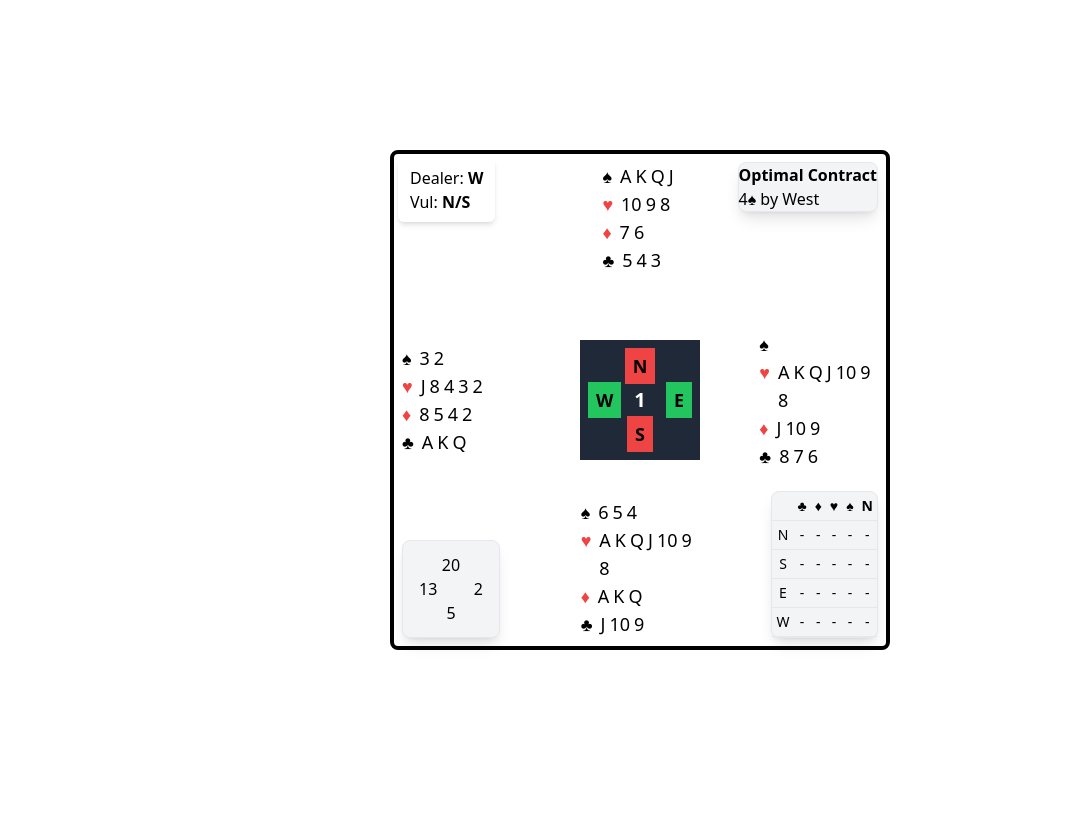
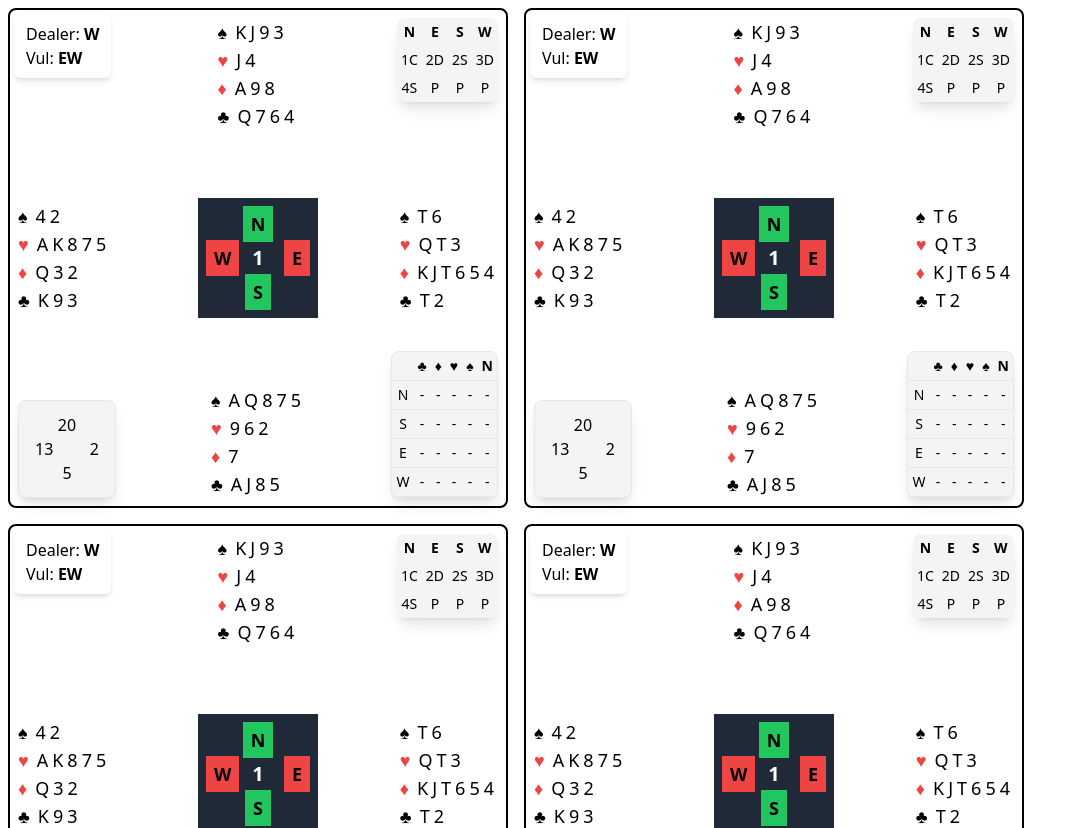
Before and after one commit to jacquicollier/ukbridge-club-website, a Next.js app: page /hand in a window 1280 px wide. Shown: the top 828 px of the page, without its empty margins (0-1079 px from the left). Before the commit the page ends 800 px from the top, so only its background shows below. Built offline with nearby package versions, Linux system fonts and the light colour scheme; what aws-amplify would draw is missing.

Commit message:
Hand layout

```diff
--- a/package.json
+++ b/package.json
@@ -23,7 +23,8 @@
     "next": "15.1.6",
     "react": "^19.0.0",
     "react-dom": "^19.0.0",
-    "xml2js": "^0.6.2"
+    "xml2js": "^0.6.2",
+    "yup": "^1.6.1"
   },
   "devDependencies": {
     "@aws-amplify/backend": "^1.14.1",
--- /dev/null
+++ b/src/app/components/AuctionTable.tsx
@@ -0,0 +1,60 @@
+import React from 'react';
+import { ValueAndDetails } from '@/app/model/pbn/hand';
+
+const directions = ['N', 'E', 'S', 'W'];
+
+export default function AuctionTable(props: { auction: ValueAndDetails }) {
+  // Flatten auction details into a single array of bids
+  const bids = props.auction.details.flatMap((line) => line.split(' '));
+
+  // Determine the starting index based on the first bid position
+  const startIndex = directions.indexOf(props.auction.value);
+
+  // Rotate bids to always align with N starting in column 1
+  const rotatedBids = bids.map((bid, i) => ({
+    position: (startIndex + i) % 4, // Rotate position within N, E, S, W
+    bid,
+  }));
+
+  // Organize bids into rows of 4, ensuring correct positioning
+  const formattedBids: string[][] = [];
+  for (let i = 0; i < rotatedBids.length; i += 4) {
+    const row = ['', '', '', '']; // Empty placeholders for each seat
+    rotatedBids.slice(i, i + 4).forEach(({ position, bid }) => {
+      row[position] = bid; // Place bid in the correct column
+    });
+    formattedBids.push(row);
+  }
+
+  return (
+    //   <div className='absolute right-2 top-2 rounded-lg border bg-gray-100 shadow-lg'>
+    //   <h3 className='font-bold'>Optimal Contract</h3>
+    //   <p>4♠ by West</p>
+    // </div>
+
+    <div className='absolute right-2 top-2 rounded-lg bg-gray-100 shadow-lg'>
+      <table className='border-collapse text-sm'>
+        <thead>
+          <tr>
+            {directions.map((dir) => (
+              <th key={dir} className='py-1 text-center'>
+                {dir} {/* Fixed order: N, E, S, W */}
+              </th>
+            ))}
+          </tr>
+        </thead>
+        <tbody>
+          {formattedBids.map((row, rowIndex) => (
+            <tr key={rowIndex}>
+              {row.map((bid, colIndex) => (
+                <td key={colIndex} className='p-1 text-center'>
+                  {bid}
+                </td>
+              ))}
+            </tr>
+          ))}
+        </tbody>
+      </table>
+    </div>
+  );
+}
--- a/src/app/components/BridgeHandLayout.tsx
+++ b/src/app/components/BridgeHandLayout.tsx
@@ -1,57 +1,43 @@
 import DDSTable from '@/app/components/DDSTable';
+import { ValueAndDetails } from '@/app/model/pbn/hand';
+import { parseBridgeHand } from '@/app/model/pbn/utils';
+import AuctionTable from '@/app/components/AuctionTable';
 
-export default function BridgeHandLayout() {
-  // Define board vulnerability (example: N-S vulnerable, E-W not)
+export default function BridgeHandLayout(props: {
+  auction: ValueAndDetails;
+  board: string;
+  deal: string;
+  dealer: string;
+  declarer: string;
+  play: ValueAndDetails;
+  vulnerable: string;
+}) {
   const vulnerability = {
-    N: true,
-    S: true,
-    E: false,
-    W: false,
+    N: ['NS', 'Both', 'All'].includes(props.vulnerable),
+    S: ['NS', 'Both', 'All'].includes(props.vulnerable),
+    E: ['EW', 'Both', 'All'].includes(props.vulnerable),
+    W: ['EW', 'Both', 'All'].includes(props.vulnerable),
   };
 
-  // Define a full bridge deal
-  const hands = {
-    N: {
-      '♠': ['A', 'K', 'Q', 'J'],
-      '♥': ['10', '9', '8'],
-      '♦': ['7', '6'],
-      '♣': ['5', '4', '3'],
-    },
-    E: {
-      '♠': [],
-      '♥': ['A', 'K', 'Q', 'J', '10', '9', '8'],
-      '♦': ['J', '10', '9'],
-      '♣': ['8', '7', '6'],
-    },
-    S: {
-      '♠': ['6', '5', '4'],
-      '♥': ['A', 'K', 'Q', 'J', '10', '9', '8'],
-      '♦': ['A', 'K', 'Q'],
-      '♣': ['J', '10', '9'],
-    },
-    W: {
-      '♠': ['3', '2'],
-      '♥': ['J', '8', '4', '3', '2'],
-      '♦': ['8', '5', '4', '2'],
-      '♣': ['A', 'K', 'Q'],
-    },
-  };
+  const hands = parseBridgeHand(props.deal);
 
   return (
-    <div className='flex h-screen flex-col items-center justify-center p-4'>
-      <div className='relative flex size-[500px] flex-col items-center justify-center rounded-lg border-4 border-black p-4'>
-        <div className='absolute right-2 top-2 rounded-lg border bg-gray-100 shadow-lg'>
-          <h3 className='font-bold'>Optimal Contract</h3>
-          <p>4♠ by West</p>
-        </div>
+    // <div className='flex h-screen flex-col items-center justify-center p-4'>
+    <div className='relative m-2 flex size-[500px] flex-col items-center justify-center rounded-lg border-2 border-black p-4'>
+      <AuctionTable auction={props.auction} />
+
+      {/*<div className='absolute right-2 top-2 rounded-lg border bg-gray-100 shadow-lg'>*/}
+      {/*  <h3 className='font-bold'>Optimal Contract</h3>*/}
+      {/*  <p>4♠ by West</p>*/}
+      {/*</div>*/}
 
       {/* Dealer & Vulnerability Box */}
       <div className='absolute left-1 top-1 rounded-md px-3 py-2 shadow-md'>
         <p>
-            Dealer: <span className='font-bold'>W</span>
+          Dealer: <span className='font-bold'>{props.dealer}</span>
         </p>
         <p>
-            Vul: <span className='font-bold'>N/S</span>
+          Vul: <span className='font-bold'>{props.vulnerable}</span>
         </p>
       </div>
 
@@ -78,7 +64,7 @@ export default function BridgeHandLayout() {
         >
           N
         </div>
-          <div className='absolute text-xl font-extrabold'>1</div>
+        <div className='absolute text-xl font-extrabold'>{props.board}</div>
         <div
           className={`absolute bottom-2 px-2 py-1 text-black ${vulnerability.S ? 'bg-red-500' : 'bg-green-500'}`}
         >
@@ -87,7 +73,7 @@ export default function BridgeHandLayout() {
         <div
           className={`absolute left-2 px-2 py-1 text-black ${vulnerability.W ? 'bg-red-500' : 'bg-green-500'}`}
         >
-            W
+          {/*<div className={'px-2 py-1 bg-white'} >*/}W{/*</div>*/}
         </div>
         <div
           className={`absolute right-2 px-2 py-1 text-black ${vulnerability.E ? 'bg-red-500' : 'bg-green-500'}`}
@@ -108,7 +94,7 @@ export default function BridgeHandLayout() {
 
       <DDSTable />
     </div>
-    </div>
+    // </div>
   );
 }
 
--- a/src/app/hand/page.tsx
+++ b/src/app/hand/page.tsx
@@ -1,5 +1,120 @@
 import BridgeHandLayout from '@/app/components/BridgeHandLayout';
 
 export default function Hand() {
-  return <BridgeHandLayout />;
+  return (
+    <div className='flex flex-row flex-wrap'>
+      <BridgeHandLayout
+        auction={{
+          value: 'N',
+          details: ['1C 2D 2S 3D', '4S P P P'],
+        }}
+        play={{
+          value: 'W',
+          details: [
+            'HA H4 HT H6',
+            'HK HJ H3 H2',
+            'D2 DA D4 D7',
+            'D3 D8 DK S5',
+            'S2 S3 S6 SA',
+            'S4 SJ ST S7',
+            'DQ D9 DT S8',
+            'H5 S9 HQ H9',
+            'CK C4 C2 CJ',
+            '*',
+          ],
+        }}
+        board={'1'}
+        deal={
+          'N:KJ93.J4.A98.Q764 T6.QT3.KJT654.T2 AQ875.962.7.AJ85 42.AK875.Q32.K93'
+        }
+        dealer={'W'}
+        declarer={'S'}
+        vulnerable={'EW'}
+      />
+      <BridgeHandLayout
+        auction={{
+          value: 'N',
+          details: ['1C 2D 2S 3D', '4S P P P'],
+        }}
+        play={{
+          value: 'W',
+          details: [
+            'HA H4 HT H6',
+            'HK HJ H3 H2',
+            'D2 DA D4 D7',
+            'D3 D8 DK S5',
+            'S2 S3 S6 SA',
+            'S4 SJ ST S7',
+            'DQ D9 DT S8',
+            'H5 S9 HQ H9',
+            'CK C4 C2 CJ',
+            '*',
+          ],
+        }}
+        board={'1'}
+        deal={
+          'N:KJ93.J4.A98.Q764 T6.QT3.KJT654.T2 AQ875.962.7.AJ85 42.AK875.Q32.K93'
+        }
+        dealer={'W'}
+        declarer={'S'}
+        vulnerable={'EW'}
+      />
+      <BridgeHandLayout
+        auction={{
+          value: 'N',
+          details: ['1C 2D 2S 3D', '4S P P P'],
+        }}
+        play={{
+          value: 'W',
+          details: [
+            'HA H4 HT H6',
+            'HK HJ H3 H2',
+            'D2 DA D4 D7',
+            'D3 D8 DK S5',
+            'S2 S3 S6 SA',
+            'S4 SJ ST S7',
+            'DQ D9 DT S8',
+            'H5 S9 HQ H9',
+            'CK C4 C2 CJ',
+            '*',
+          ],
+        }}
+        board={'1'}
+        deal={
+          'N:KJ93.J4.A98.Q764 T6.QT3.KJT654.T2 AQ875.962.7.AJ85 42.AK875.Q32.K93'
+        }
+        dealer={'W'}
+        declarer={'S'}
+        vulnerable={'EW'}
+      />
+      <BridgeHandLayout
+        auction={{
+          value: 'N',
+          details: ['1C 2D 2S 3D', '4S P P P'],
+        }}
+        play={{
+          value: 'W',
+          details: [
+            'HA H4 HT H6',
+            'HK HJ H3 H2',
+            'D2 DA D4 D7',
+            'D3 D8 DK S5',
+            'S2 S3 S6 SA',
+            'S4 SJ ST S7',
+            'DQ D9 DT S8',
+            'H5 S9 HQ H9',
+            'CK C4 C2 CJ',
+            '*',
+          ],
+        }}
+        board={'1'}
+        deal={
+          'N:KJ93.J4.A98.Q764 T6.QT3.KJT654.T2 AQ875.962.7.AJ85 42.AK875.Q32.K93'
+        }
+        dealer={'W'}
+        declarer={'S'}
+        vulnerable={'EW'}
+      />
+    </div>
+  );
 }
--- /dev/null
+++ b/src/app/model/pbn/hand.ts
@@ -0,0 +1,79 @@
+import * as yup from 'yup';
+
+export type ValueAndDetails = {
+  value: string;
+  details: string[];
+};
+
+export const handSchema = yup.object().shape({
+  // Fields mandatory for export
+
+  // the name of the tournament or match
+  event: yup.string(),
+
+  // the location of the event
+  site: yup.string(),
+
+  // the starting date of the game
+  date: yup.string(), // "1997.06.22"
+
+  // the board number
+  board: yup.string(),
+
+  // the west player
+  west: yup.string(),
+
+  // the north player
+  north: yup.string(),
+
+  // the east player
+  east: yup.string(),
+
+  // the south player
+  south: yup.string(),
+
+  // the dealer
+  dealer: yup.string(),
+
+  // the situation of vulnerability
+  vulnerable: yup.string(), // None, Love, -, NS, EW, All, Both,
+
+  // the dealt cards
+  // [Deal "W:KQT2.AT.J6542.85 - A8654.KQ5.T.QJT6 -"] (only EW hands given)
+  // [Deal: N:KJ93.J4.A98.Q764 T6.QT3.KJT654.T2 AQ875.962.7.AJ85 42.AK875.Q32.K93]
+  deal: yup.string(),
+
+  // the scoring method
+  scoring: yup.string(),
+
+  // the declarer of the contract ^W (if irregular declarer - e.g., opening lead out of turn) or W
+  declarer: yup.string(),
+
+  // the contract
+  // Pass, 5CX
+  contract: yup.string(),
+
+  // the result of the game
+  // Empty string for pass out,  No., tricks, e.g., "9" or "EW 9" or "EW 9 NS 4"
+  // May start with "^"
+  result: yup.string(),
+
+  // Optional fields
+  // AP (all pass), 1NT (bid), Pass, X, XX
+  // Suffix:
+  // !  good call, ?  poor call, !!  very good call, ??  very poor call, !?  speculative call, ?!  questionable call
+  // =1= - note token (for alerts etc.,)
+  auction: yup.string(),
+
+  play: yup.string(),
+});
+
+//   "homeTeam": "Sweden",
+//   "room": "Open",
+//   "round": "18",
+//   "score": "NS 420",
+//   "section": "Open",
+//   "table": "14",
+//   "visitTeam": "Iceland",
+//   "auction": "N",
+//   "play": "W"
--- /dev/null
+++ b/src/app/model/pbn/utils.ts
@@ -0,0 +1,26 @@
+export type Hand = Record<string, string[]>;
+
+export const parseBridgeHand = (handString: string): Record<string, Hand> => {
+  const suitOrder = ['♠', '♥', '♦', '♣'];
+  const directions = ['N', 'E', 'S', 'W'];
+
+  const [startingDirection, ...hands] = handString.split(':');
+  const handsArray = hands.join(':').split(' '); // Split individual hands
+  const startIndex = directions.indexOf(startingDirection);
+
+  if (startIndex === -1 || handsArray.length !== 4) {
+    throw new Error('Invalid bridge hand format');
+  }
+
+  // Map hands to their respective directions
+  return directions.reduce(
+    (acc, direction, index) => {
+      const handData = handsArray[(startIndex + index) % 4].split('.'); // Rotate based on starting position
+      acc[direction] = Object.fromEntries(
+        suitOrder.map((suit, i) => [suit, handData[i]?.split('') ?? []]),
+      );
+      return acc;
+    },
+    {} as Record<string, Hand>,
+  );
+};
```
Also changed, not shown: 1 other file (tests, documents, lock files or other folders). Lines whose indentation alone changed are shown as unchanged.
